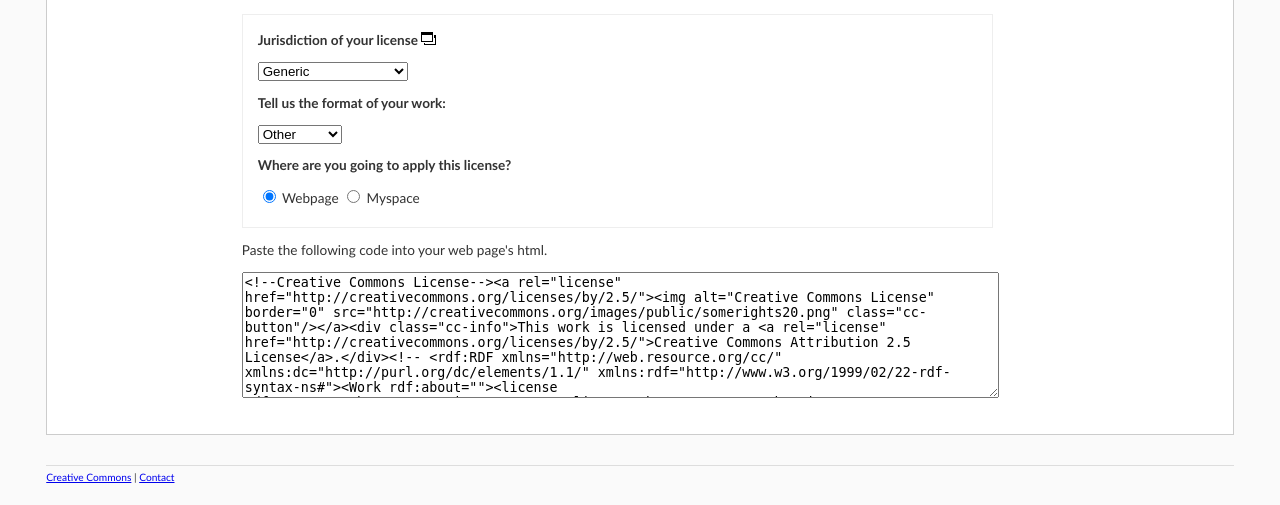
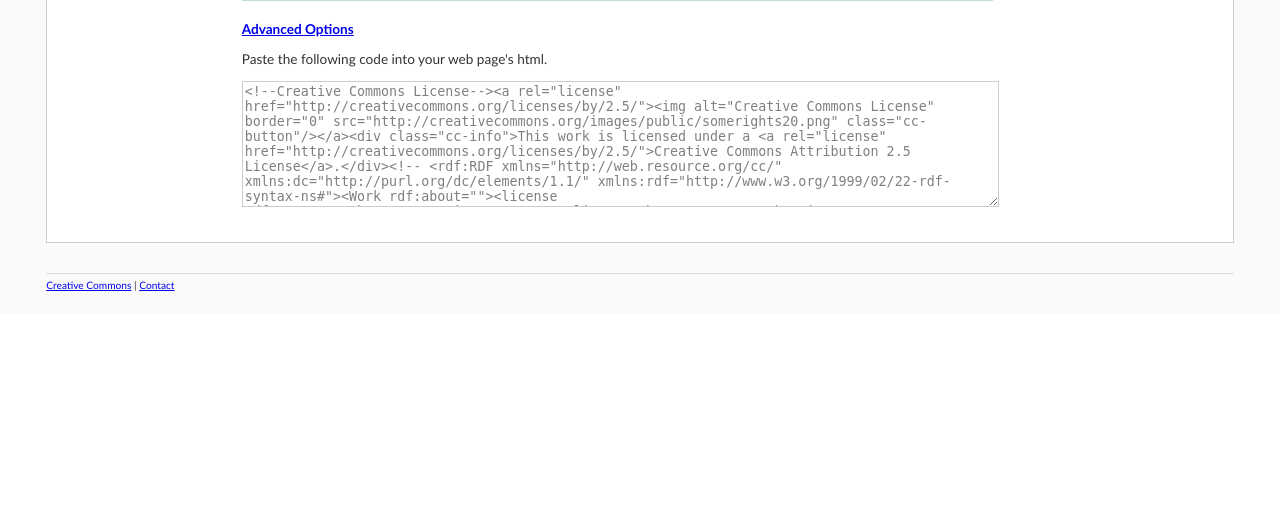
Before and after one commit to cc-archive/cclabs, a PHP site: page /licensechooser in a window 1280 px wide. Shown: the part 801-1306 px from the top of the page. After the commit the page ends 1092 px from the top, so only its background shows below. Run offline with PHP 8.4, Linux system fonts and the light colour scheme; data that the repository does not hold is empty.

Commit message:
Added toggle for advanced options...next up, expert options...dhtml is now fun for me...

```diff
--- a/licensechooser/index.php
+++ b/licensechooser/index.php
@@ -168,7 +168,8 @@
                         <div id="license_example"></div>
                     </div>
 
-                    <div id="optional">
+                    <p><strong><a href="#optional" id="advanced_toggle" onclick="toggle('optional', 'advanced_toggle');"><?= _('Advanced Options') ?></a></strong>
+                    <div id="optional" style="display:none">
 
                     <p><strong><?= _('Jurisdiction of your license') ;?></strong> <?= print_more_info('<p><strong>' . _('Jurisdiction') . '</strong> ' .
                     _('If you desire a license governed by the Copyright Law of a specific jurisdiction, please select the appropriate jurisdiction.') . '</p>',
--- a/licensechooser/style.css
+++ b/licensechooser/style.css
@@ -1,6 +1,6 @@
 #license_selected
 {
-    border:         1px solid #ccc;
+    border:         1px solid #c2e0cf;
     text-align:     center;
     padding:        3%;
     margin-bottom: 2.7%;
@@ -9,6 +9,8 @@
 textarea#result
 {
     width: 100%;
+    border: 1px solid #ccc;
+    color: gray;
 }
 
 a img
@@ -23,7 +25,8 @@ a img
     border: 1px solid #ccc;
     padding: 0.5% 2% 1% 2%;
     margin-bottom: 2.7%;
-    background: #efefef;
+    /* background: #efefef; */
+    background: #eef6e6;
 }
 
 
@@ -40,11 +43,16 @@ a img
     color: red;
 }
 
+.cc-button
+{
+    padding-bottom: 1%;
+}
+
 .note
 {
     float: right;
     font-size: 80%;
-    padding: 0;
+    padding: 1% 1% 0 0;
     margin: 0;
 }
 
```
